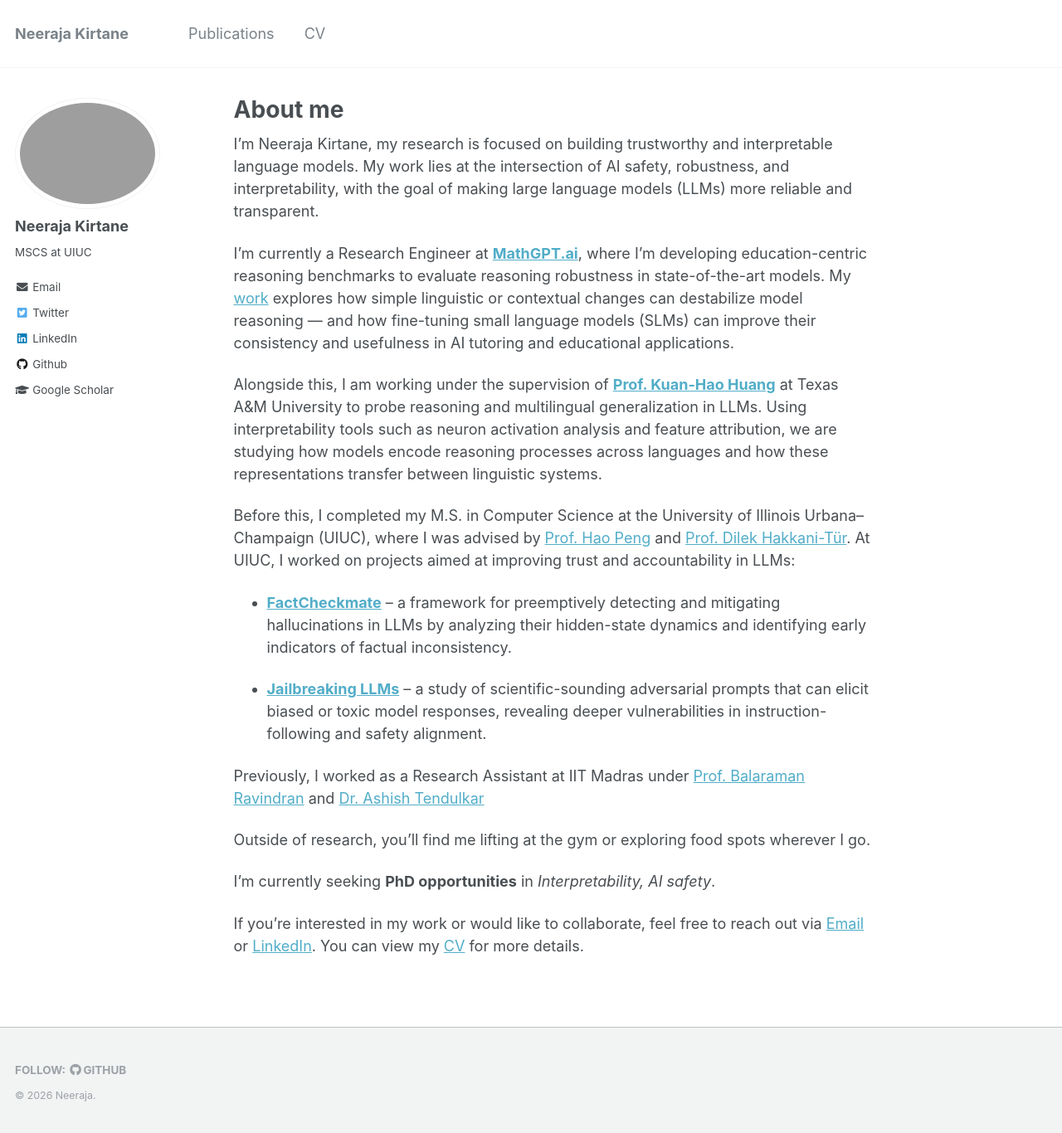
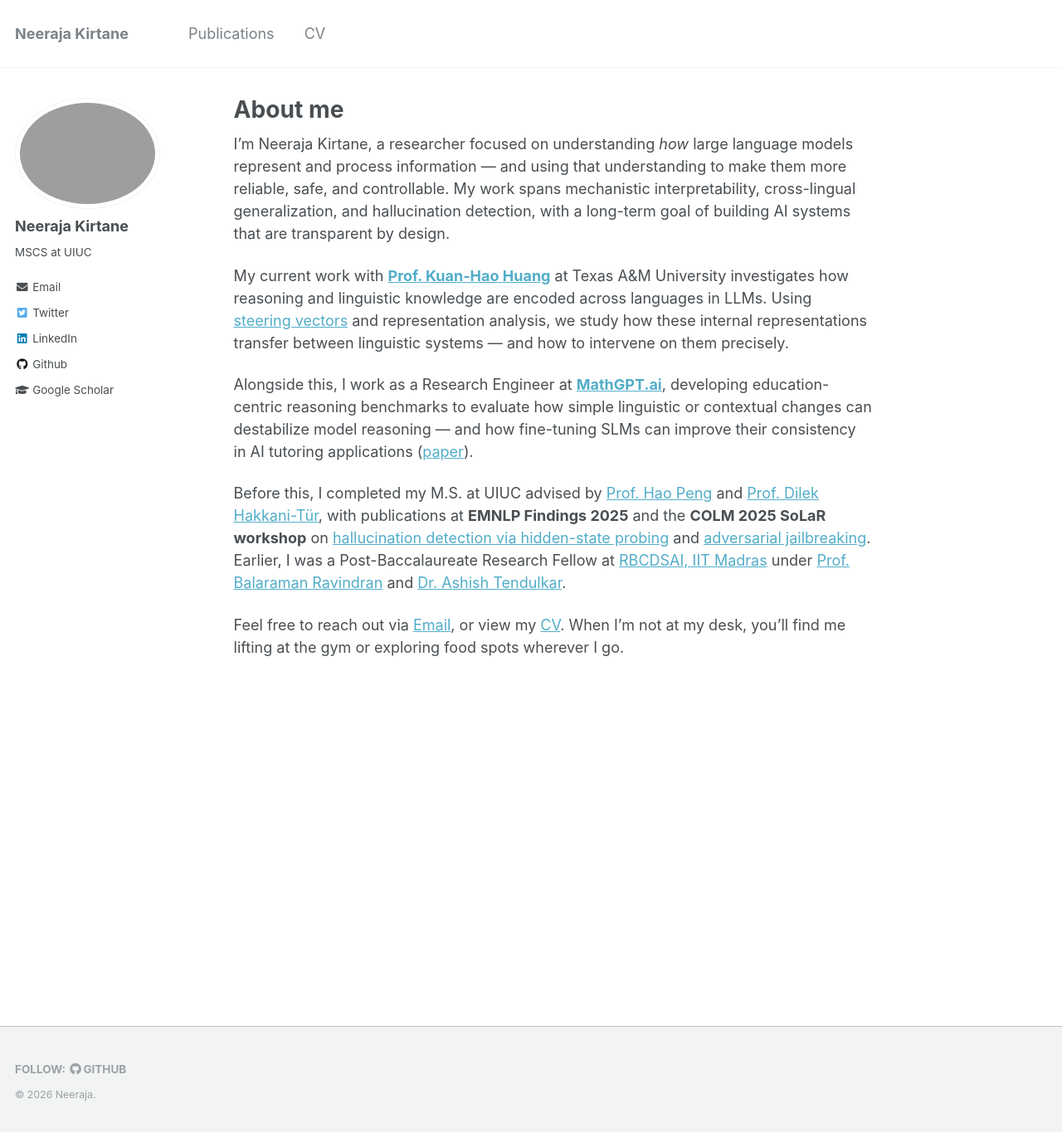
Before and after one commit to neeraja1504/neeraja1504.github.io, a Jekyll site: the page built from _pages/about.md, in a window 1280 px wide and 1366 px high. Shown: the whole window at 83% size. Built offline with Jekyll 4.4.1, drawn with Linux system fonts in a browser that asks for light colours.

Commit message:
changed about

```diff
--- a/_pages/about.md
+++ b/_pages/about.md
@@ -7,7 +7,17 @@ redirect_from:
   - /about/
   - /about.html
 ---
-I’m Neeraja Kirtane, my research is focused on building trustworthy and interpretable language models. My work lies at the intersection of AI safety, robustness, and interpretability, with the goal of making large language models (LLMs) more reliable and transparent.
+I'm Neeraja Kirtane, a researcher focused on understanding *how* large language models represent and process information — and using that understanding to make them more reliable, safe, and controllable. My work spans mechanistic interpretability, cross-lingual generalization, and hallucination detection, with a long-term goal of building AI systems that are transparent by design.
+
+My current work with **[Prof. Kuan-Hao Huang](https://khhuang.me/)** at Texas A&M University investigates how reasoning and linguistic knowledge are encoded across languages in LLMs. Using [steering vectors](https://arxiv.org/abs/2602.02326) and representation analysis, we study how these internal representations transfer between linguistic systems — and how to intervene on them precisely.
+
+Alongside this, I work as a Research Engineer at **[MathGPT.ai](https://mathgpt.ai)**, developing education-centric reasoning benchmarks to evaluate how simple linguistic or contextual changes can destabilize model reasoning — and how fine-tuning SLMs can improve their consistency in AI tutoring applications ([paper](https://arxiv.org/pdf/2510.06430)).
+
+Before this, I completed my M.S. at UIUC advised by [Prof. Hao Peng](https://haopeng-nlp.github.io/) and [Prof. Dilek Hakkani-Tür](https://siebelschool.illinois.edu/about/people/all-faculty/dilek), with publications at **EMNLP Findings 2025** and the **COLM 2025 SoLaR workshop** on [hallucination detection via hidden-state probing](https://arxiv.org/pdf/2410.02899) and [adversarial jailbreaking](https://arxiv.org/pdf/2501.14073). Earlier, I was a Post-Baccalaureate Research Fellow at [RBCDSAI, IIT Madras](https://rbcdsai.iitm.ac.in/) under [Prof. Balaraman Ravindran](http://www.cse.iitm.ac.in/~ravi/) and [Dr. Ashish Tendulkar](https://www.linkedin.com/in/ashishtendulkar/).
+
+Feel free to reach out via [Email](mailto:kirtane.neeraja@gmail.com), or view my [CV](https://neeraja1504.github.io/files/NeerajaKiranKirtane_CV.pdf). When I'm not at my desk, you'll find me lifting at the gym or exploring food spots wherever I go.
+
+<!-- I’m Neeraja Kirtane, my research is focused on building trustworthy and interpretable language models. My work lies at the intersection of AI safety, robustness, and interpretability, with the goal of making large language models (LLMs) more reliable and transparent.
 
 I’m currently a Research Engineer at **[MathGPT.ai](https://mathgpt.ai)**, where I’m developing education-centric reasoning benchmarks to evaluate reasoning robustness in state-of-the-art models. My [work](https://arxiv.org/pdf/2510.06430?) explores how simple linguistic or contextual changes can destabilize model reasoning — and how fine-tuning small language models (SLMs) can improve their consistency and usefulness in AI tutoring and educational applications.
 
@@ -21,7 +31,7 @@ At UIUC, I worked on projects aimed at improving trust and accountability in LLM
 - **[Jailbreaking LLMs](https://arxiv.org/pdf/2501.14073)** – a study of scientific-sounding adversarial prompts that can elicit biased or toxic model responses, revealing deeper vulnerabilities in instruction-following and safety alignment.
 
 
-Previously, I worked as a Research Assistant at IIT Madras under [Prof. Balaraman Ravindran](http://www.cse.iitm.ac.in/~ravi/) and [Dr. Ashish Tendulkar](https://www.linkedin.com/in/ashishtendulkar/?originalSubdomain=in)
+Previously, I worked as a Research Assistant at IIT Madras under [Prof. Balaraman Ravindran](http://www.cse.iitm.ac.in/~ravi/) and [Dr. Ashish Tendulkar](https://www.linkedin.com/in/ashishtendulkar/?originalSubdomain=in) -->
 
 <!-- I’m **Neeraja Kirtane**, a recent **MSCS graduate** from the University of Illinois Urbana-Champaign (UIUC), where I was advised by [Prof. Hao Peng](https://haopeng-nlp.github.io/) and [Prof. Dilek Hakkani-Tür](https://siebelschool.illinois.edu/about/people/all-faculty/dilek).
 
@@ -36,12 +46,12 @@ Currently, I am:
 
 Previously, I was a **Post-Baccalaureate Research Fellow** at the [Robert Bosch Centre for Data Science and AI (RBCDSAI)](https://rbcdsai.iitm.ac.in/) at **IIT Madras**, advised by [Prof. Balaraman Ravindran](http://www.cse.iitm.ac.in/~ravi/), where I built intelligent tools to generate Wikipedia biographies for women in STEM. -->
 
-Outside of research, you’ll find me lifting at the gym or exploring food spots wherever I go.
+<!-- Outside of research, you’ll find me lifting at the gym or exploring food spots wherever I go.
 
 I’m currently seeking **PhD opportunities** in  _Interpretability, AI safety_.
 
 
-If you’re interested in my work or would like to collaborate, feel free to reach out via [Email](mailto:kirtane3@illinois.edu) or [LinkedIn](https://www.linkedin.com/in/neeraja-kirtane-16353b2a/). You can view my [CV](neeraja1504/neeraja1504.github.io/files/NeerajaKiranKirtane_CV.pdf) for more details.
+If you’re interested in my work or would like to collaborate, feel free to reach out via [Email](mailto:kirtane3@illinois.edu) or [LinkedIn](https://www.linkedin.com/in/neeraja-kirtane-16353b2a/). You can view my [CV](neeraja1504/neeraja1504.github.io/files/NeerajaKiranKirtane_CV.pdf) for more details. -->
 
 <!-- I’m Neeraja Kirtane, a second-year Master’s student in Computer Science at the University of Illinois Urbana-Champaign (UIUC), advised by [Prof. Hao Peng](https://haopeng-nlp.github.io/) and [Prof. Dilek Hakkani-Tür](https://siebelschool.illinois.edu/about/people/all-faculty/dilek).
 
```
